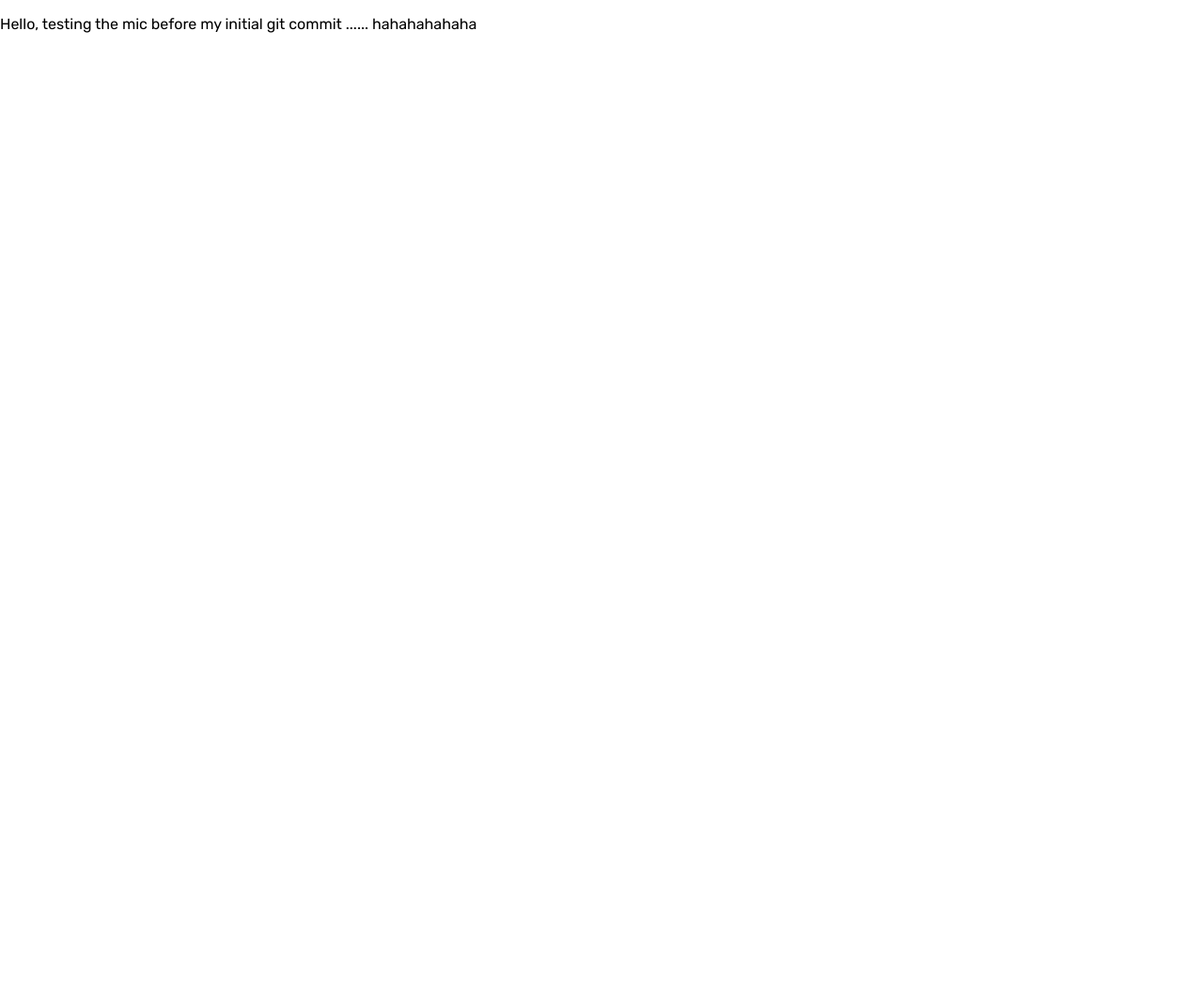
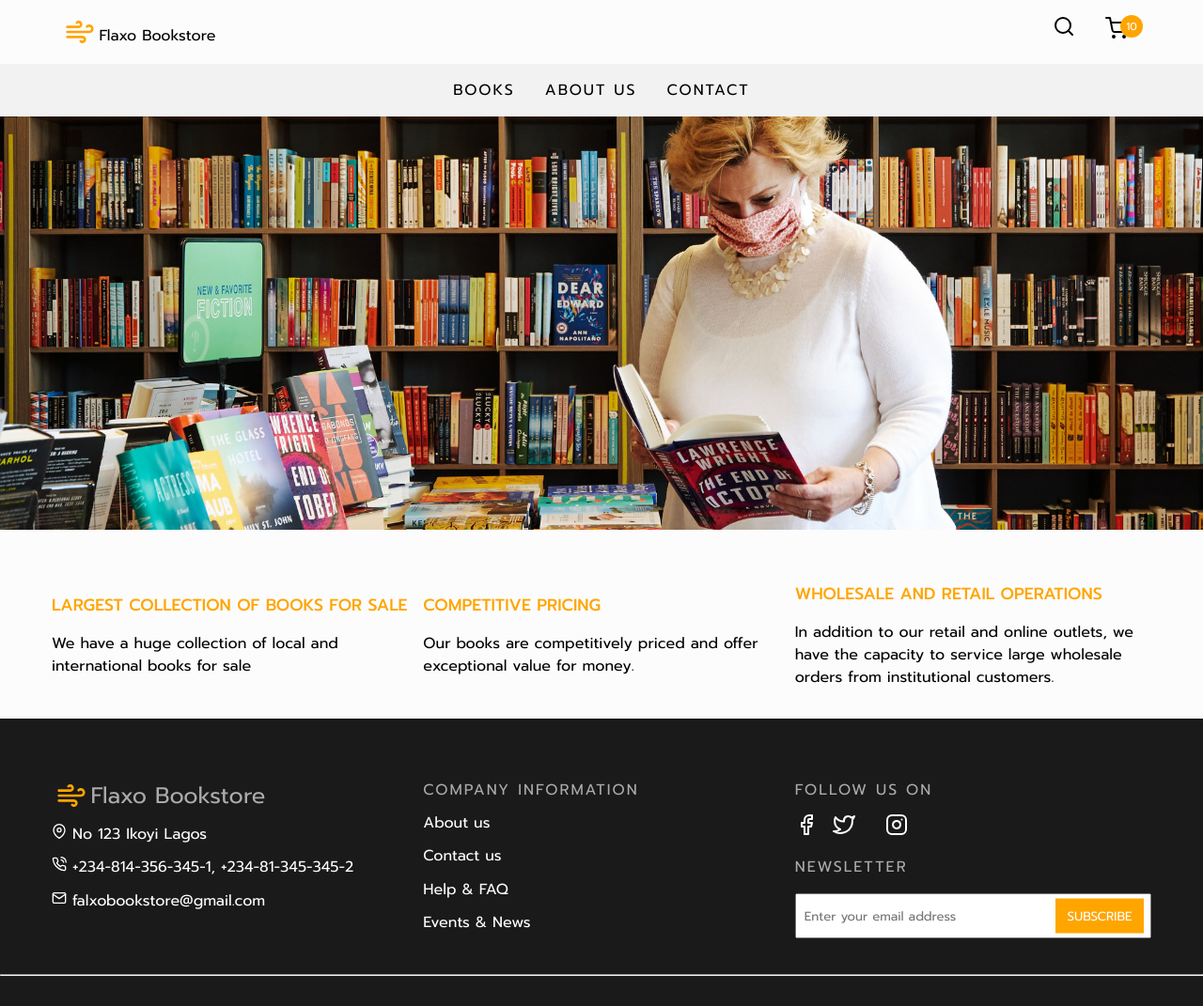
Before and after one commit to Obizim/flaxo, a React (Create React App) app: page / in a window 1280 px wide. Shown: the whole page at 94% size. Before the commit the page ends 800 px from the top, so only its background shows below. Built offline with nearby package versions, Linux system fonts and the light colour scheme.

Commit message:
home layout

```diff
--- a/package.json
+++ b/package.json
@@ -1,5 +1,5 @@
 {
-  "name": "you-store",
+  "name": "flaxo-bookstore",
   "version": "0.1.0",
   "private": true,
   "dependencies": {
@@ -8,7 +8,7 @@
     "@testing-library/user-event": "^12.1.10",
     "react": "^17.0.1",
     "react-dom": "^17.0.1",
-    "react-icons": "^4.2.0",
+    "react-icons": "^4.3.1",
     "react-scripts": "4.0.0",
     "sass": "^1.43.4",
     "web-vitals": "^0.2.4"
--- a/src/App.js
+++ b/src/App.js
@@ -1,8 +1,14 @@
+import Footer from "./components/footer";
+import Header from "./components/header";
+import Home from "./pages/Home";
+
 function App() {
   return (
-    <div className="App">
-     <p>Hello, testing the mic before my initial git commit ...... hahahahahaha</p>
-    </div>
+    <>
+     <Header />
+     <Home />
+     <Footer />
+    </>
   );
 }
 
--- /dev/null
+++ b/src/components/footer/footer.scss
@@ -0,0 +1,80 @@
+.footer {
+  background-color: #1a1a1a;
+  color: #ababab;
+  padding: 2rem 0;
+
+  &-logo {
+    display: flex;
+    align-items: center;
+
+    .logo {
+      font-size: 2rem;
+      margin: 0 0.3rem;
+      color: orange;
+    }
+
+    .logo-text {
+      font-size: 1.5rem;
+      align-self: flex-end;
+    }
+}
+
+  &-section {
+    display: grid;
+    grid-template-columns: repeat(auto-fit, minmax(300px, 1fr));
+    place-content: center;
+    gap: 1rem;
+    margin: 2rem auto;
+    padding: 0 15px;
+    max-width: 1200px;
+
+    ul > .items  {
+        color: #ffff;
+        margin: .7rem 0;
+        cursor: pointer;
+    }
+
+    .title {
+        font-size: 1rem;
+        font-weight: 400;
+        letter-spacing: 2px;
+    }
+  }
+
+
+  .socials-ul {
+    display: flex;
+    align-items: center;
+    font-size: 1.5rem;
+
+    & .items:not(li:first-child) {
+        margin: 0 1rem;
+    }
+  }
+
+
+  .btn {
+      outline: none;
+  }
+
+  .newsletter {
+      position: relative;
+      margin-top: 1rem;
+
+      &-mail {
+        width: 100%;
+      }
+
+
+      .btn {
+        position: absolute;
+        top: 50%;
+        right: 2%;
+        background-color: orange;
+        color: #fff;
+        transform: translate(0, -50%);
+        padding: .5rem .8rem;
+
+      }
+  }
+}
--- /dev/null
+++ b/src/components/footer/index.jsx
@@ -0,0 +1,79 @@
+import "./footer.scss";
+import {
+  FiWind,
+  FiPhoneCall,
+  FiMapPin,
+  FiMail,
+  FiFacebook,
+  FiTwitter,
+  FiInstagram,
+} from "react-icons/fi";
+
+const Footer = () => {
+  return (
+    <footer className="footer">
+      <div className="footer-section">
+        <div className="footer-details">
+          <div className="footer-logo">
+            <FiWind className="logo" />
+            <p className="logo-text">Flaxo Bookstore</p>
+          </div>
+
+          <ul className="locations">
+            <li className="items">
+              <FiMapPin /> No 123 Ikoyi Lagos
+            </li>
+            <li className="items">
+              <FiPhoneCall /> +234-814-356-345-1, +234-81-345-345-2
+            </li>
+            <li className="items">
+              <FiMail /> falxobookstore@gmail.com
+            </li>
+          </ul>
+        </div>
+
+        <div className="links">
+          <h3 className="title">COMPANY INFORMATION</h3>
+          <ul className="links-ul">
+            <li className="items">About us</li>
+            <li className="items">Contact us</li>
+            <li className="items">Help & FAQ</li>
+            <li className="items">Events & News</li>
+          </ul>
+        </div>
+
+        <div className="socials">
+          <h3 className="title">FOLLOW US ON</h3>
+          <ul className="socials-ul">
+            <li className="items">
+              <FiFacebook />
+            </li>
+            <li className="items">
+              <FiTwitter />
+            </li>
+            <li className="items">
+              <FiInstagram />
+            </li>
+          </ul>
+
+          <h3 className="title">NEWSLETTER</h3>
+          <div className="newsletter">
+            <input
+              type="email"
+              placeholder="Enter your email address"
+              className="newsletter-mail"
+              required
+            />
+            <button type="submit" className="btn">
+              Subscribe
+            </button>
+          </div>
+        </div>
+      </div>
+
+      <hr />
+    </footer>
+  );
+};
+
+export default Footer;
--- /dev/null
+++ b/src/components/header/header.scss
@@ -0,0 +1,66 @@
+.header {
+  display: flex;
+  justify-content: space-between;
+  align-items: center;
+  margin: 1rem 0;
+  padding: 0 4rem;
+
+  &-logo {
+    display: flex;
+    align-items: center;
+
+    .logo {
+      font-size: 2rem;
+      margin: 0 0.3rem;
+      color: orange;
+    }
+
+    .logo-text {
+      font-size: 1rem;
+      align-self: flex-end;
+    }
+  }
+
+  &-side {
+    display: flex;
+    font-size: 1.5rem;
+  }
+  &-side > * {
+    margin: 0 1rem;
+    cursor: pointer;
+  }
+
+  .cart {
+    position: relative;
+
+    &-count {
+      display: flex;
+      align-items: center;
+      justify-content: center;
+      position: absolute;
+      top: 0rem;
+      font-size: 0.7rem;
+      left: 1rem;
+      background-color: orange;
+      color: #fff;
+      border-radius: 50%;
+      width: 1.5rem;
+      height: 1.5rem;
+    }
+  }
+}
+
+.nav {
+  display: flex;
+  justify-content: center;
+  align-items: center;
+  background-color: #f2f2f2;
+  padding: 1rem 0;
+
+  &-items {
+    margin: 0 1rem;
+    cursor: pointer;
+    letter-spacing: 2px;
+    text-transform: uppercase;
+  }
+}
--- /dev/null
+++ b/src/components/header/index.js
@@ -0,0 +1,33 @@
+import "./header.scss";
+import { FiSearch, FiShoppingCart, FiWind } from "react-icons/fi";
+
+const Header = () => {
+  return (
+    <>
+      <header className="header">
+        <div className="header-logo">
+          <FiWind className="logo" />
+          <p className="logo-text">Flaxo Bookstore</p>
+        </div>
+
+        <div className="header-side">
+          <FiSearch />
+          <div className="cart">
+            <FiShoppingCart />
+            <p className="cart-count">10</p>
+          </div>
+        </div>
+      </header>
+
+      <nav>
+        <ul className="nav">
+          <li className="nav-items">Books</li>
+          <li className="nav-items">About us</li>
+          <li className="nav-items">Contact</li>
+        </ul>
+      </nav>
+    </>
+  );
+};
+
+export default Header;
--- a/src/index.scss
+++ b/src/index.scss
@@ -1,4 +1,11 @@
-@import url('https://fonts.googleapis.com/css2?family=Rubik:wght@400&display=swap');
+@import url('https://fonts.googleapis.com/css2?family=Prompt:wght@300;400;500&display=swap');
+*,
+*:before,
+*:after {
+  box-sizing: inherit;
+  margin: 0;
+  padding: 0;
+}
 
 body {
   margin: 0;
@@ -6,5 +13,29 @@ body {
   scroll-behavior: smooth;
   box-sizing: border-box;
   overflow-x: hidden;
-  font-family: 'Rubik', sans-serif;
+  font-family: 'Prompt', sans-serif;
+  background-color: #fcfcfc;
 }
+
+img {
+  object-fit: cover;
+}
+
+ul {
+  list-style: none;
+}
+
+button {
+  outline: none;
+  border: transparent;
+  font-family: inherit;
+  text-transform: uppercase;
+}
+input {
+  outline: none;
+  height: 3rem;
+  font-family: inherit;
+  padding: .5rem
+}
+
+@import './styles/home';
--- /dev/null
+++ b/src/pages/Home.jsx
@@ -0,0 +1,43 @@
+import heroImg from "../images/hero.jpg";
+
+const services = [
+  {
+    id: 1,
+    heading: "LARGEST COLLECTION OF BOOKS FOR SALE",
+    sub_heading:
+      "We have a huge collection of local and international books for sale",
+  },
+  {
+    id: 2,
+    heading: "COMPETITIVE PRICING",
+    sub_heading:
+      "Our books are competitively priced and offer exceptional value for money.",
+  },
+  {
+    id: 3,
+    heading: "WHOLESALE AND RETAIL OPERATIONS",
+    sub_heading:
+      "In addition to our retail and online outlets, we have the capacity to service large wholesale orders from institutional customers.",
+  },
+];
+
+const Home = () => {
+  return (
+    <main>
+      <div className="hero-img">
+        <img src={heroImg} loading="lazy" alt="A bookstore shop" />
+      </div>
+
+      <div className="services">
+        {services.map((s) => (
+          <div key={s.id}>
+              <h2 className="heading">{s.heading}</h2>
+              <p className="sub-heading">{s.sub_heading}</p>
+          </div>
+        ))}
+      </div>
+    </main>
+  );
+};
+
+export default Home;
--- /dev/null
+++ b/src/styles/home.scss
@@ -0,0 +1,26 @@
+.hero-img img {
+    height: calc(100vh - 45vh);
+    width: 100vw;
+    object-fit: cover;
+}
+
+.services {
+    display: grid;
+    grid-template-columns: repeat(auto-fit, minmax(300px, 1fr));
+    align-items: center;
+    gap: 1rem;
+    margin: 2rem auto;
+    padding: 0 15px;
+    max-width: 1200px;
+
+    .heading {
+        font-size: 1.1rem;
+        font-weight: 500;
+        margin: 1rem 0;
+        color: orange;
+    }
+
+    .sub-heading {
+        font-size: 1rem;
+    }
+}
```
Also changed, not shown: src/images/hero.jpg (added), 1 other file (tests, documents, lock files or other folders).
